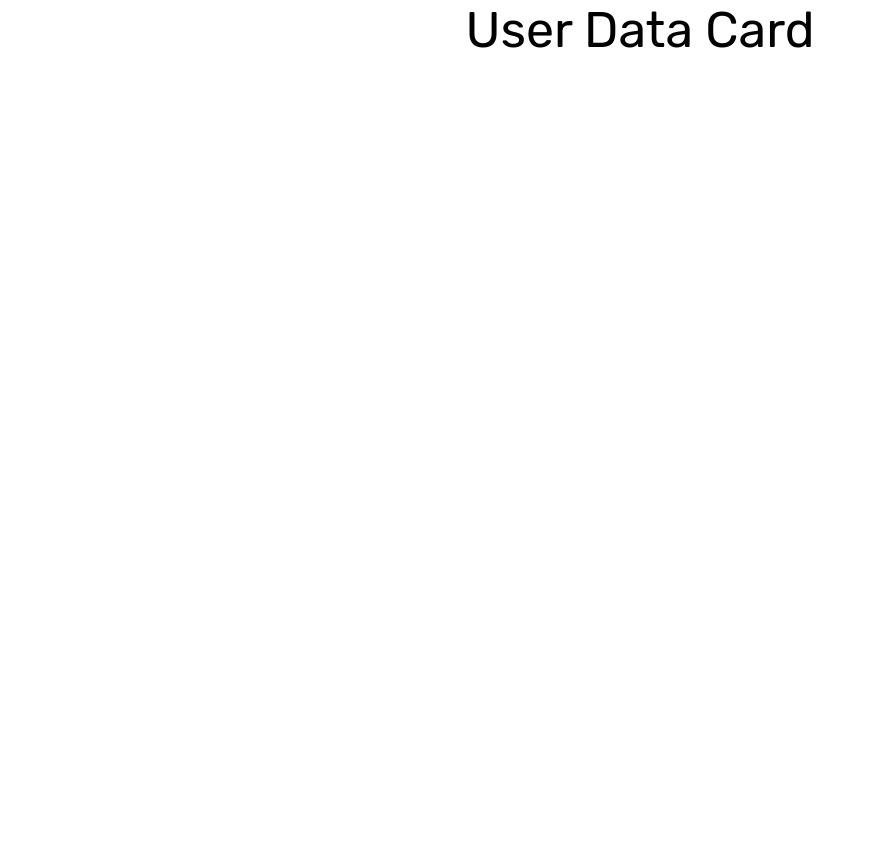
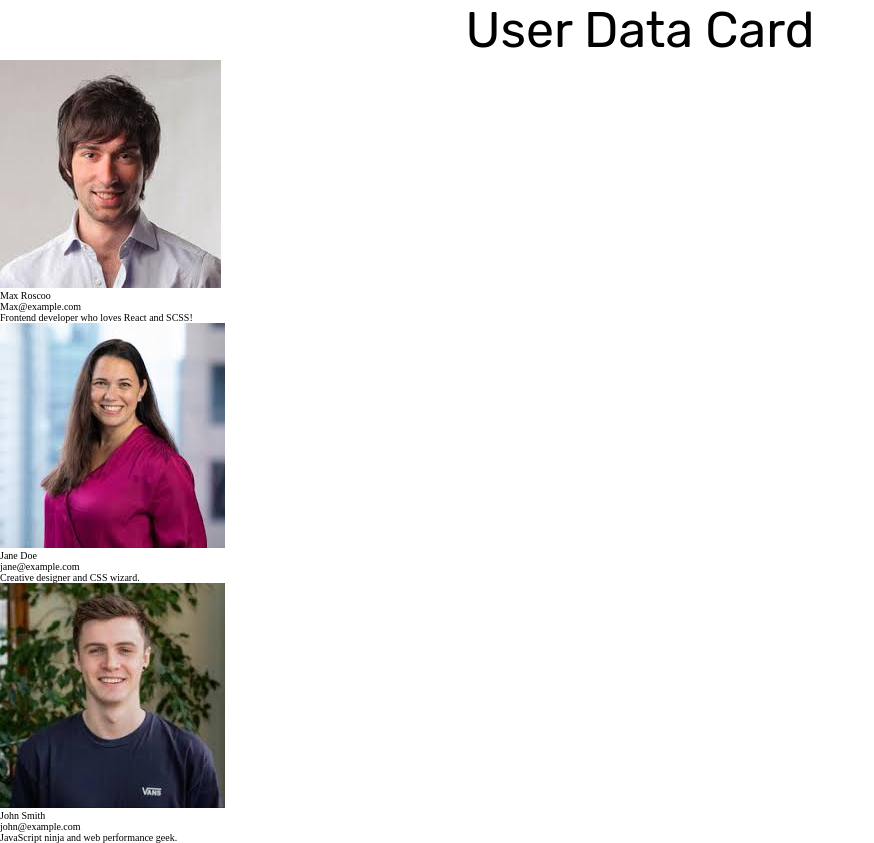
Before and after one commit to arunav999/Practice-React_SASS, a React (Vite) app: page / in a window 1280 px wide. Shown: the whole page, without its empty margins (0-874 px from the left). Before the commit the page ends 800 px from the top, so only its background shows below. Built offline with nearby package versions, Linux system fonts and the light colour scheme; a web font is replaced by a local one.

Commit message:
added cards with scss

```diff
--- a/src/App.jsx
+++ b/src/App.jsx
@@ -1,11 +1,13 @@
 import React from "react";
 
 import Header from "./components/Header.jsx";
+import Cards from "./components/Cards.jsx";
 
 export default function App() {
   return (
     <>
       <Header />
+      <Cards />
     </>
   );
 }
--- a/src/components/Card.jsx
+++ b/src/components/Card.jsx
@@ -0,0 +1,18 @@
+import React from "react";
+
+export default function Card({ img, name, email, bio }) {
+  return (
+    <>
+      <div className="card">
+        <div className="card__img">
+          <img src={img} alt={name} />
+        </div>
+        <div className="card__info">
+          <p className="card__name">{name}</p>
+          <p className="card__email">{email}</p>
+          <p className="card__bio">{bio}</p>
+        </div>
+      </div>
+    </>
+  );
+}
--- a/src/components/Cards.jsx
+++ b/src/components/Cards.jsx
@@ -0,0 +1,23 @@
+import React from "react";
+
+import Card from "./Card.jsx";
+
+import USERS_DATA from "../util/data.js";
+
+export default function Cards() {
+  return (
+    <>
+      <div className="cards">
+        {USERS_DATA.map((user) => (
+          <Card
+            key={user.id}
+            img={user.image}
+            name={user.name}
+            email={user.email}
+            bio={user.bio}
+          />
+        ))}
+      </div>
+    </>
+  );
+}
--- a/src/styles/components/_index.scss
+++ b/src/styles/components/_index.scss
@@ -1 +1,2 @@
 @forward "header";
+@forward "cards";
```
Also changed, not shown: src/styles/components/_cards.scss (added).
